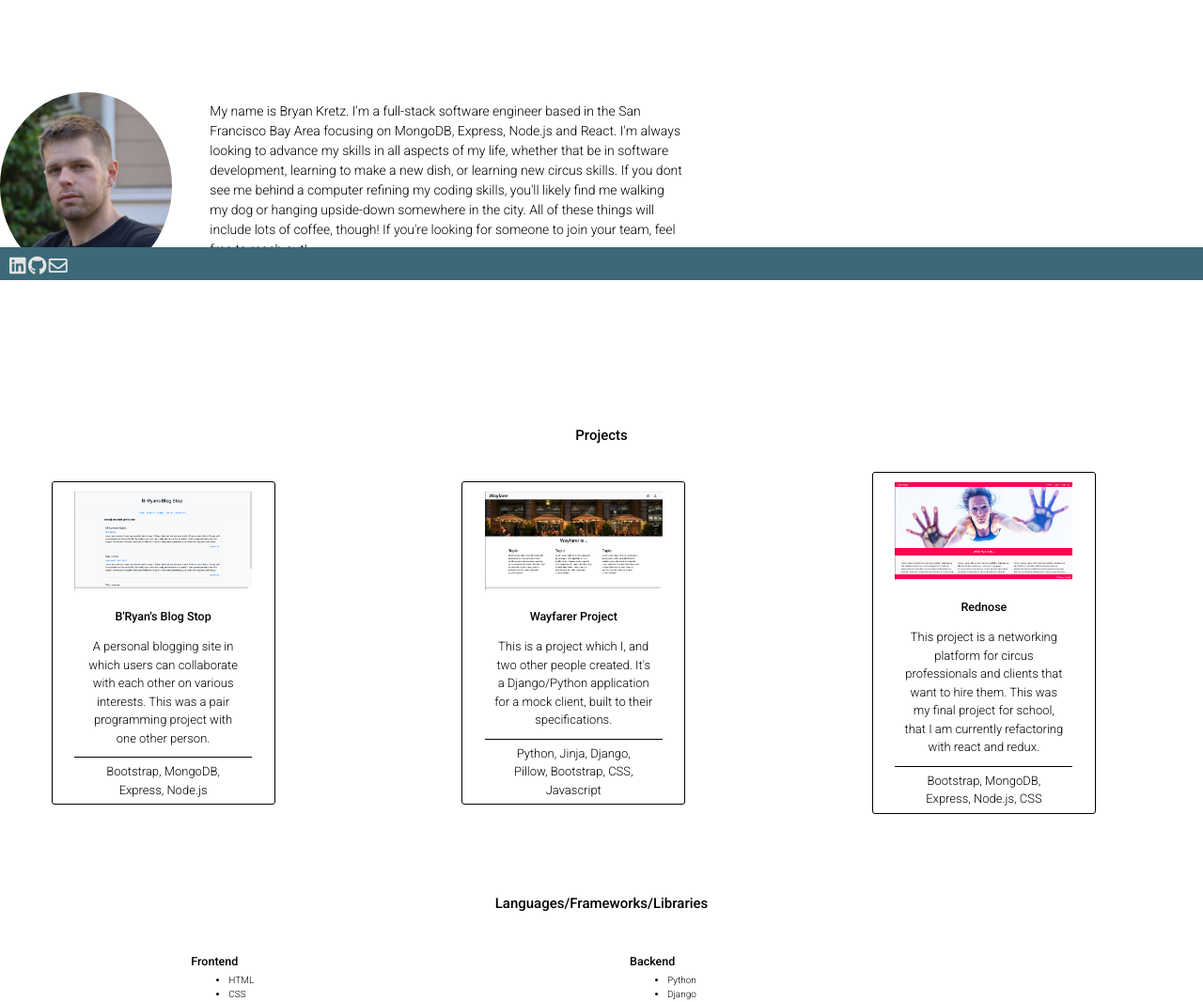
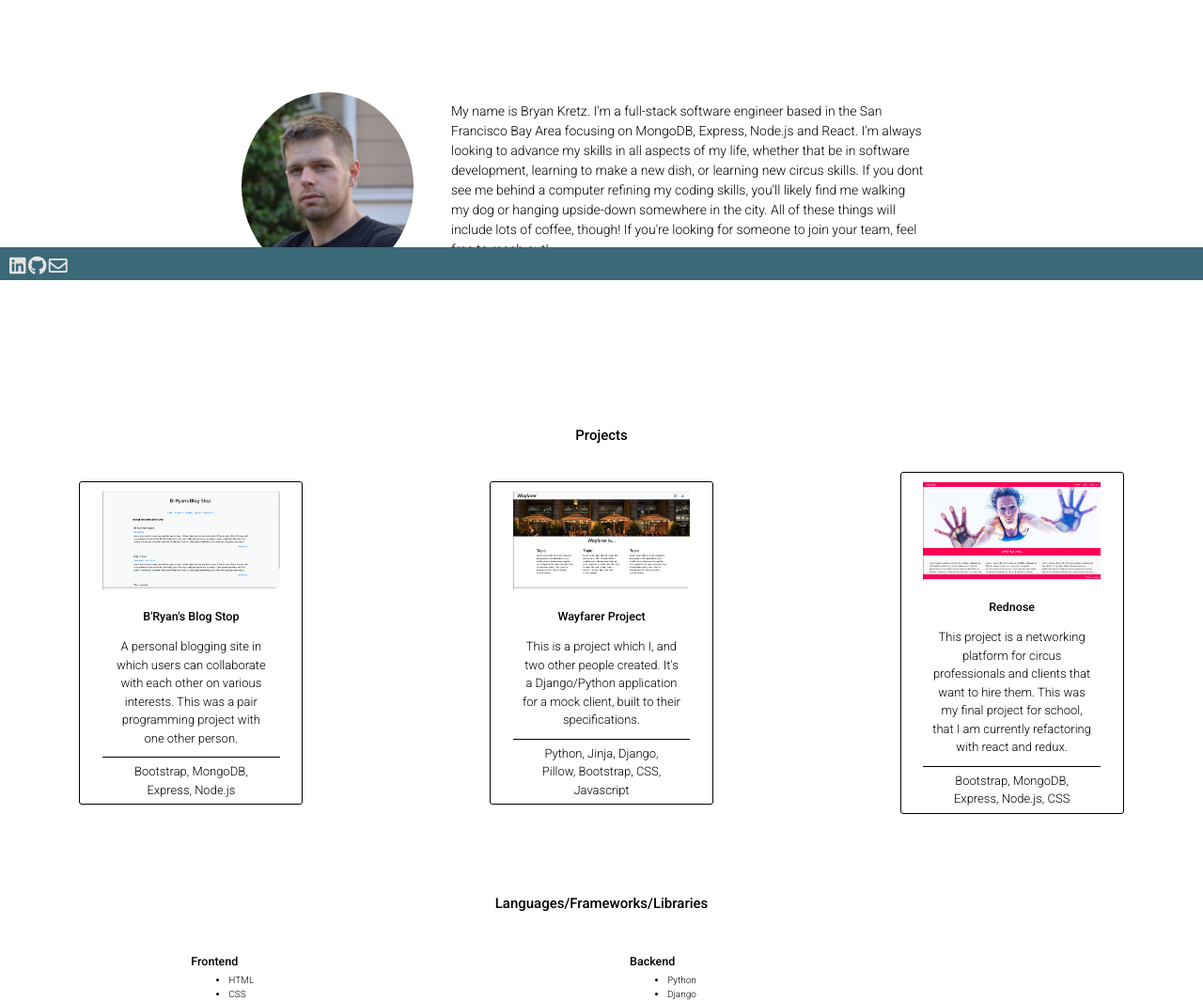
Before and after one commit to kretzbryan/portfolio, a plain HTML site: page index.html in a window 1280 px wide. Shown: the part 502-1568 px from the top of the page at 94% size. Drawn offline with nearby package versions, Linux system fonts and the light colour scheme.

Commit message:
styling touchup

```diff
--- a/styles/main.css
+++ b/styles/main.css
@@ -66,6 +66,8 @@ i.fab, i.far {
 
 .project__link {
     margin: auto;
+    display: flex;
+    justify-content: center;
 }
 .project__link:hover {
     text-decoration: none;
@@ -73,7 +75,8 @@ i.fab, i.far {
 
 .about__container {
     width: 100%;
-    display: block;
+    display: flex;
+    justify-content: center;
     margin: 10rem auto;
     font-size: 1.4rem;
 }
```
